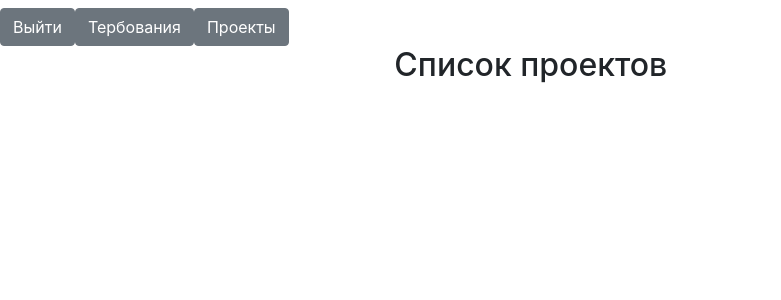
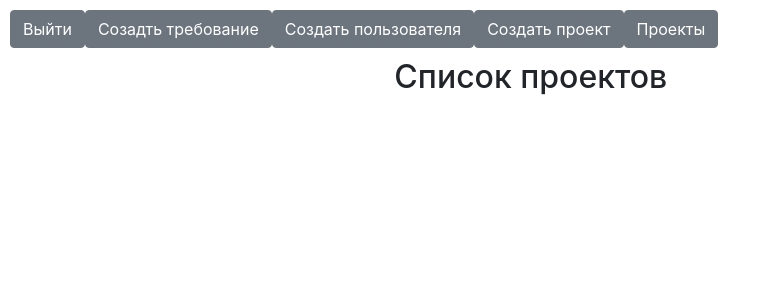
Before and after one commit to ekalimatis/RMS, a Flask app: page /projects/index in a window 1280 px wide. Shown: the top 300 px of the page, without its empty margins (0-781 px from the left). Run offline with Flask 2, Linux system fonts and the light colour scheme; the visitor is signed in with stand-in values (Sample User, id 1); data that the repository does not hold is empty; parts of the project's set-up code (start-up, migrations or seed data) failed here and were passed over.

Commit message:
main menu done

```diff
--- a/rms/projects/views.py
+++ b/rms/projects/views.py
@@ -11,6 +11,7 @@ blueprint = Blueprint('projects', __name__, url_prefix='/projects')
 
 
 @blueprint.route('/create_project_page/', methods=['GET'])
+@login_required
 def create_project_page():
     project_form = ProjectForm()
     return render_template('projects/create_project.html', form=project_form)
@@ -21,7 +22,7 @@ def save_project():
     project_form = ProjectForm()
     if project_form.validate_on_submit():
         save_project_in_bd(project_form)
-        return redirect(url_for('requirements.create_requirement'))
+        return redirect(url_for('projects.list_projects'))
     else:
         flash_form_errors(project_form)
         return render_template('projects/create_project.html', form=project_form)
--- a/rms/templates/base.html
+++ b/rms/templates/base.html
@@ -24,10 +24,12 @@
   <div class="top">
      <h1>{{page_text}}</h1>
   </div>
-  <div class="menu">
+  <div class="menu" style="margin: 10px">
       <div class="btn-group" role="group" aria-label="Basic example">
         <a href="{{ url_for('user.logout') }}"><button type="button" class="btn btn-secondary">Выйти</button></a>
-        <a href = "{{ url_for('requirements.create_requirement') }}"><button type="button" class="btn btn-secondary">Тербования</button></a>
+        <a href = "{{ url_for('requirements.create_requirement') }}"><button type="button" class="btn btn-secondary">Созадть требование</button></a>
+        <a href="{{ url_for('user.create') }}"><button type="button" class="btn btn-secondary">Создать пользователя</button></a>
+        <a href="{{ url_for('projects.create_project_page') }}"><button type="button" class="btn btn-secondary">Создать проект</button></a>
         <a href="{{ url_for('projects.list_projects') }}"><button type="button" class="btn btn-secondary">Проекты</button></a>
       </div>
   </div>
```
Also changed, not shown: rms/templates/main/index.html (deleted, +0 -10 lines).
